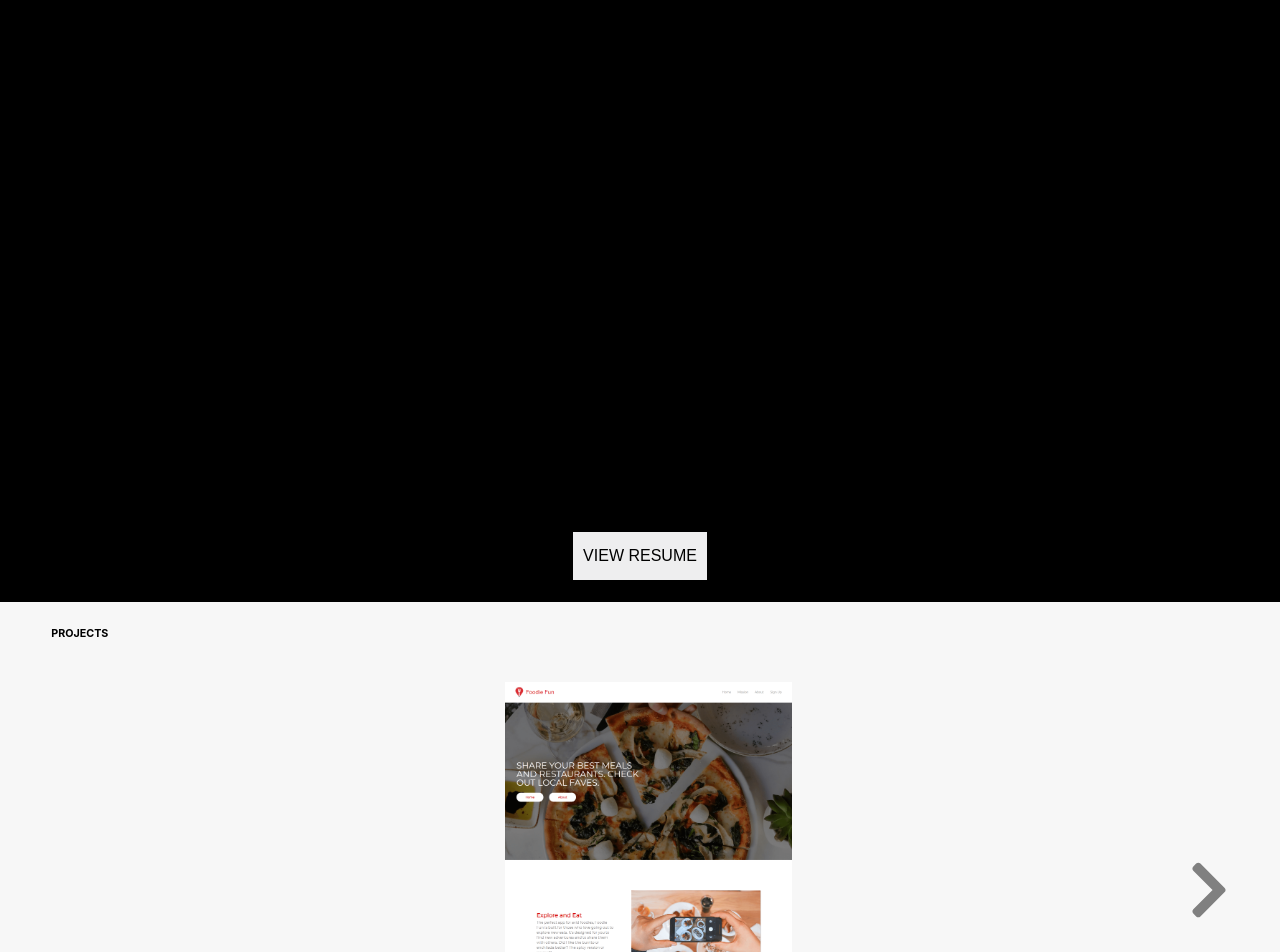
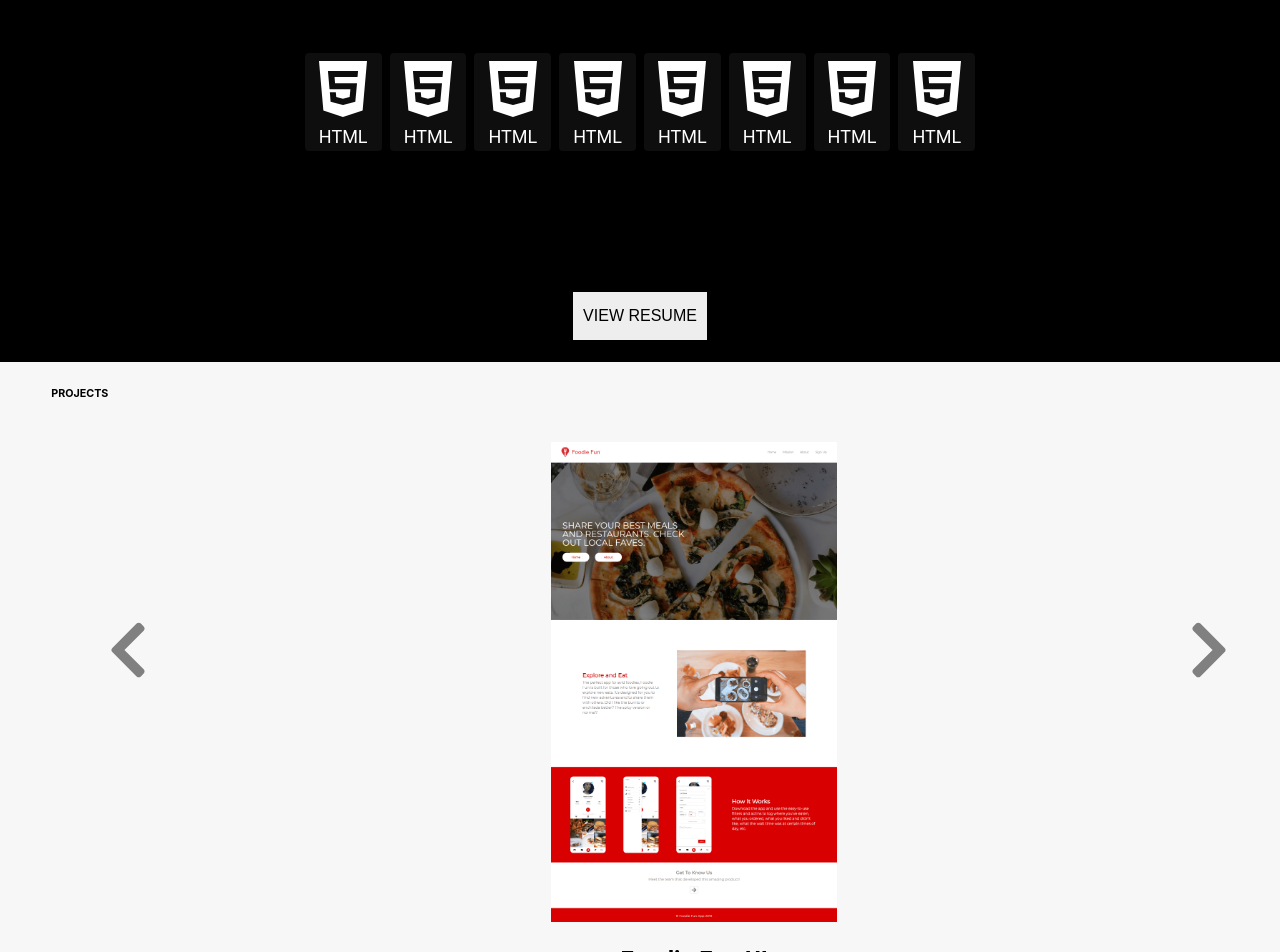
Before and after one commit to sandramkimball/sandramkimball, a React (Create React App) app in the folder portfolio/: page / in a window 1280 px wide. Shown: the part 1740-2692 px from the top of the page. Built offline with nearby package versions, Linux system fonts and the light colour scheme.

Commit message:
skills appear with transition, but all say html

```diff
--- a/portfolio/src/components/Banner_1.js
+++ b/portfolio/src/components/Banner_1.js
@@ -3,7 +3,6 @@ import styled from 'styled-components';
 import profile_bw from '../images/profile-bw.jpg';
 import { FontAwesomeIcon } from '@fortawesome/react-fontawesome';
 import { fab, faGithub, faLinkedin } from '@fortawesome/free-brands-svg-icons'
-import { faDatabase, faServer } from '@fortawesome/free-solid-svg-icons';
 
 const LeftBar = () => {
     return (
--- a/portfolio/src/components/Banner_2.js
+++ b/portfolio/src/components/Banner_2.js
@@ -23,7 +23,7 @@ const AboutContainer = styled.section`
     color: #fff;
     font-family: 'Roboto', sans-serif;
     width: 100vw;
-    height: 90vh;
+    height: 60vh;
     padding: 11px 0;
     display: flex;
     flex-direction: column;
--- a/portfolio/src/components/Banner_3.js
+++ b/portfolio/src/components/Banner_3.js
@@ -2,8 +2,7 @@ import React, {useState} from 'react';
 import styled from 'styled-components';
 import {useTransition, animated} from 'react-spring'
 import { FontAwesomeIcon } from '@fortawesome/react-fontawesome';
-import { fab, faChevronRight } from '@fortawesome/free-solid-svg-icons'
-
+import { fab, faChevronRight, faChevronLeft } from '@fortawesome/free-solid-svg-icons'
 
 //images
 import homepage from '../images/tinyHomepage.png';
@@ -13,29 +12,29 @@ import stylist from '../images/stylist-find.png';
 
 const slides = [
     ({style}) => <animated.div style={{...style, cursor: 'pointer'}}>
+                <a href='https://foodie-fun-app.netlify.com/?_ga=2.228749211.602302675.1567105491-253791327.1567105491' target="_blank">
                     <img src={homepage}/>
-                    <a href='https://foodie-fun-app.netlify.com/?_ga=2.228749211.602302675.1567105491-253791327.1567105491' target="_blank">
                     <h2>Foodie Fun UI</h2>
                     <p>Collaborated with a UX designer to build a marketing site for a food blog app.</p>
                 </a>
                 </animated.div>,
     ({style}) => <animated.div style={{...style, cursor: 'pointer'}}>
+                <a href='https://icnst-development.netlify.com/' target="_blank">
                     <img src={icnst}/>
-                    <a href='https://icnst-development.netlify.com/' target="_blank">
                     <h2>Child Nutrition Tracker</h2>
                     <p>Worked in collabe with a senior React developer to build out components, forms, routes for an application designed to help doctors in foreign nations log and chart health information for patients.</p>
                 </a>
                 </animated.div>,
     ({style}) => <animated.div style={{...style,cursor: 'pointer'}}>
+                <a href='https://sauti.now.sh/' target="_blank">
                     <img src={sautidb3}/>
-                    <a href='https://sauti.now.sh/' target="_blank">
                     <h2>Sauti Traders</h2>
                     <p>Worked on a team of five with a non-profit organization to deliver a cross-filtration search platform for traders data collected by the organization.</p>
                 </a>
                 </animated.div>,
     ({style}) => <animated.div style={{...style, cursor: 'pointer'}}>
+                    <a href='https://stylistfind.now.sh/' target="_blank">
                         <img src={stylist}/>
-                    <a href='https://stylistfind.now.sh/' target="_blank">
                         <h2>Stylist Find</h2>
                         <p>Built a SQL database, populated it with dummy data, and used it in a front end application designed as a professional platform for hairstylists to self promote.</p>
                     </a>
@@ -45,17 +44,19 @@ const slides = [
 const Projects = () => {
     const [index, set] = useState(0)
     const handleClick = () => (set(state => (state + 1) % 4), [])
+    const handleBackClick = () => (set(state => (state + 3) % 4), [])
     const transitions = useTransition(index, p => p, {
-        from: {opacity: 0, transform: 'translated3d(100%, 0, 0'},
+        from: {opacity: 0, transform: 'translated3d(50%, 0, 0'},
         enter: {opacity: 1, transform: 'translated3d(0%, 0, 0'},
-        leave: {opacity: 0, transform: 'translated3d(-50%, 0, 0'},
+        leave: {opacity: 0, transform: 'translated3d(-100%, 0, 0'},
     })
 
 
     return (
         <ProjectsContainer id='3'>
             <h6>PROJECTS</h6>
-            <div className='projects-container' onClick={handleClick}>
+            <FontAwesomeIcon icon={faChevronLeft} onClick={handleBackClick}/>
+            <div className='projects-container'>
                 {transitions.map( ({item, props, key}) => {
                     const Slide = slides[item]
                     return <Slide key={key} style={props}/>
@@ -103,4 +104,5 @@ const ProjectsContainer = styled.section`
         color: black;
         :hover{color: gray}
     }
+    p{width: 50vw}
 `;
--- a/portfolio/src/components/Skills.js
+++ b/portfolio/src/components/Skills.js
@@ -5,41 +5,41 @@ import { fab, faNode, faCss3Alt, faHtml5, faReact, faJs, faPython } from '@forta
 import { faDatabase, faServer } from '@fortawesome/free-solid-svg-icons';
 import {useTransition, animated} from 'react-spring'
 
+const skills = [
+    {f_icon: faHtml5, name:'HTML'},
+    {f_icon: faCss3Alt, name:'CSS'},
+    {f_icon: faJs, name:'JS'},
+    {f_icon: faReact, name:'REACTJS'},
+    {f_icon: faNode, name:'NODE'},
+    {f_icon: faDatabase, name:'SQL'},
+    {f_icon: faServer, name:'GRAPHQL'},
+    {f_icon: faPython, name:'PYTHON'},
+]
 
 const Skills  = () => {
-    const [items, set] = useState([])
-    const transitions = useTransition(items, item => item.key, {
-        from: {transform: 'translate3d(0, -40px, 0'},
-        enter: {transform: 'translate3d(0, 0px, 0'},
-        leave: {transform: 'translate3d(0, -40px, 0'},
-    })
+    const [items, set] = useState([...skills])
+    const transitions = useTransition(items, item => item, {
+            from: { transform: 'translate3d(0,-40px,0)' },
+            enter: { transform: 'translate3d(0,0px,0)' },
+        })
 
-    const skillsList = [
-        ({style}) => <animated.li style={{...style}}><FontAwesomeIcon icon={faHtml5}/><p>HTML</p></animated.li>,
-        ({style}) => <animated.li style={{...style}}><FontAwesomeIcon icon={faCss3Alt}/><p>CSS</p></animated.li>,
-        ({style}) => <animated.li style={{...style}}><FontAwesomeIcon icon={faJs}/><p>JS</p></animated.li>,
-        ({style}) => <animated.li style={{...style}}><FontAwesomeIcon icon={faReact}/><p>REACTJS</p></animated.li>,
-        ({style}) => <animated.li style={{...style}}><FontAwesomeIcon icon={faNode}/><p>NODE</p></animated.li>,
-        ({style}) => <animated.li style={{...style}}><FontAwesomeIcon icon={faDatabase}/><p>SQL</p></animated.li>,
-        ({style}) => <animated.li style={{...style}}><FontAwesomeIcon icon={faServer}/><p>GRAPHQL</p></animated.li>,
-        ({style}) => <animated.li style={{...style}}><FontAwesomeIcon icon={faPython}/><p>PYTHON</p></animated.li>,
-
-    ]
 
     return(
         <SkillList>
             <ul>
-                {transitions.map(({item, key, props}) => {
-                    const SkillsList = skillsList[item]
-                    return <SkillsList key={key} style={props}/>
-                })}
+            {transitions.map( ({ item, key, props }) => (
+                <animated.li key={key} style={props}>
+                    <FontAwesomeIcon icon={item.f_icon}/>
+                    <p>{item.name}</p>
+                </animated.li>
+            ))}
             </ul>
         </SkillList>
 )}
 
 export default Skills;
 
-const SkillList = styled.section`
+const SkillList = styled.div`
     margin: 5px auto;
     padding: 0 0 11px 0;
     width: 60%;
@@ -67,3 +67,8 @@ const SkillList = styled.section`
             margin: 0 4px;
         }
 }`
+
+// {transitions.map(({ skill, key, props }) => {
+//     const SkillsList = skillsList[skill]
+//     return <SkillsList key={key} style={props}/>
+// })}
```
Lines whose indentation alone changed are shown as unchanged.
